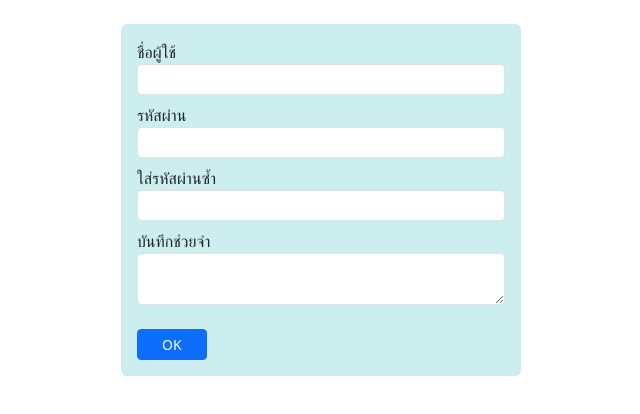
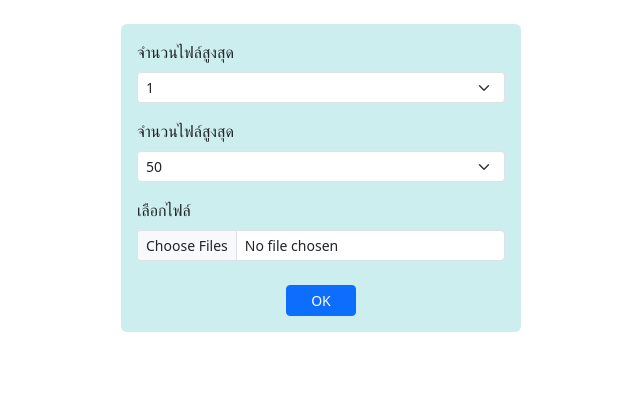
Before and after one commit to EIEIZA555/app1, a React (Create React App) app: page / in a window 1280 px wide. Shown: the top 414 px of the page, without its empty margins (319-959 px from the left). Built offline with nearby package versions, Linux system fonts and the light colour scheme.

Commit message:
File input
File input

```diff
--- a/src/App.js
+++ b/src/App.js
@@ -1,7 +1,7 @@
 import React from 'react'
-import FormText from './form-text'
+import FormSelectFile from './form-select-file'
 
 
 export default function App(){
-  return <FormText/>
+  return <FormSelectFile/>
 }
--- /dev/null
+++ b/src/form-select-file.js
@@ -0,0 +1,64 @@
+import React from 'react'
+
+export default function FormSelectFile() {
+
+    const inputFile = React.useRef()
+    const selectMaxNumFiles = React.useRef()
+    const selectMaxSize= React.useRef()
+
+    let maxNumFiles = [1,2,3,4,5]
+    let maxFileSize = [50, 100, 200, 500, 1000]
+
+    const onClickButton=()=>{
+        let maxNumFiles = selectMaxNumFiles.current.value
+        let maxSize = selectMaxSize.current.value
+
+        if (inputFile.current.files.length > maxNumFiles) {
+            alert('เลือกได้ไม่เกิน ${maxNumFiles} ไฟล์')
+            return
+        }
+        for (let f of inputFile.current.value) {
+            if (f.size > maxSize * 1000) {
+                alert('ขนาดของแต่ละไฟล์ต้องไม่เกิน 50 KB')
+                return
+            }
+        }
+        alert('Files OK')
+    }
+    return (
+        <div className="mt-4 mx-auto p-3 rounded" style={{width:'400px', background:'#cee'}}>
+            <form>
+                <div className='form-group mb-3'>
+                    <label htmlFor="maxNumFiles" className="form-label">จำนวนไฟล์สูงสุด</label>
+                    <select id="maxNumFiles" className="form-select form-select-sm" ref={selectMaxNumFiles}>
+                        {
+                            maxNumFiles.map(i=> {
+                                return <option value={i}>{i}</option>
+                            })
+                        }
+                    </select>
+                </div>
+                <div className='form-group mb-3'>
+                    <label htmlFor="maxFileSize" className="form-label">จำนวนไฟล์สูงสุด</label>
+                    <select id="maxFileSize" className="form-select form-select-sm" ref={selectMaxSize}>
+                        {
+                            maxFileSize.map(i=> {
+                                return <option value={i}>{i}</option>
+                            })
+                        }
+                    </select>
+                </div>
+                <div className="form-group mb-3">
+                    <label htmlFor="file" className="form-label">เลือกไฟล์</label>
+                    <input type="file" id="file" accept="image/*" className="form-control form-control-sm" ref={inputFile} multiple/>
+
+                </div>
+                <div className="text-center mt-4">
+                        <button type="button" className="btn btn-sm btn-primary px-4"
+                        onClick={onClickButton}>OK
+                        </button>
+                </div>
+            </form>
+        </div>
+    )
+}
```
